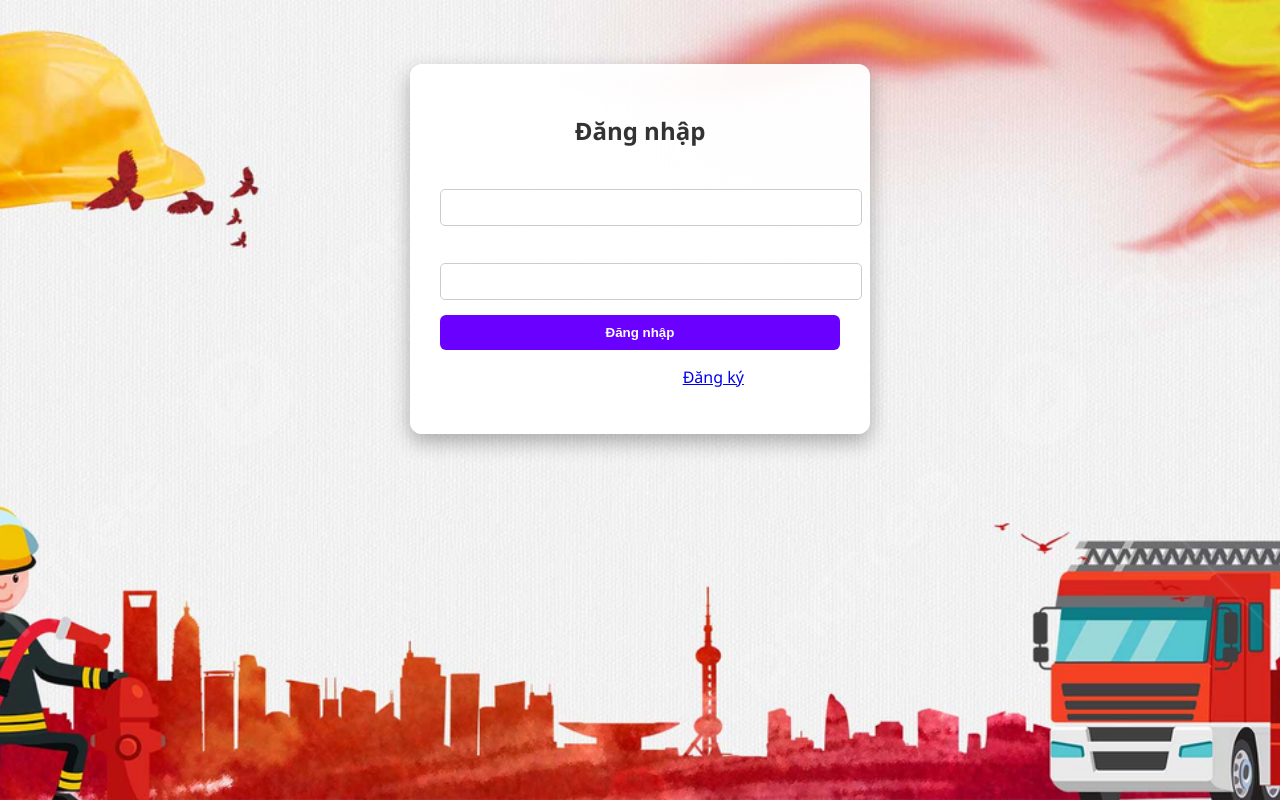
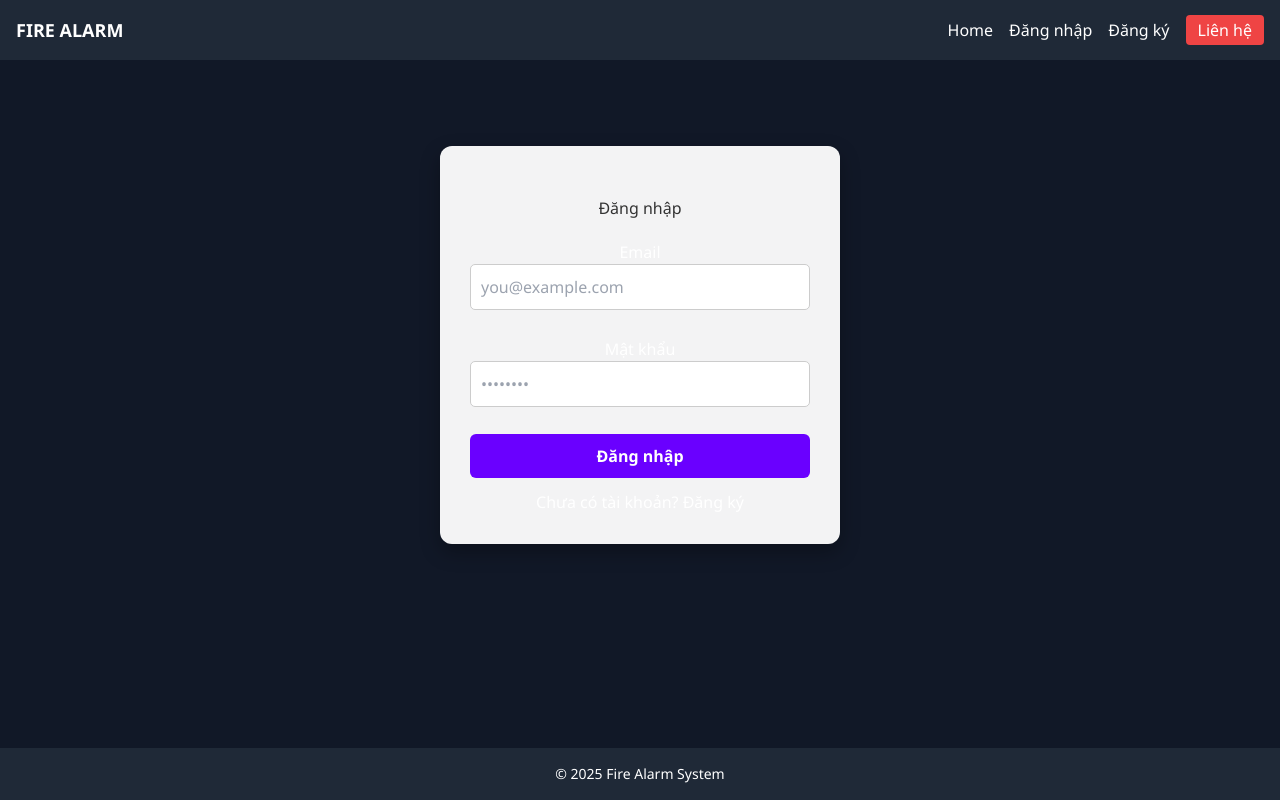
Before and after one commit to huy-893344/fire-alarm-flask, a Flask app: page /login in a window 1280 px wide. Run offline with Flask 3, Linux system fonts and the light colour scheme.

Commit message:
Update login.html

```diff
--- a/templates/login.html
+++ b/templates/login.html
@@ -1,35 +1,41 @@
-<!DOCTYPE html>
-<html lang="vi">
-<head>
-  <meta charset="UTF-8">
-  <meta name="viewport" content="width=device-width, initial-scale=1">
-  <title>Đăng nhập | Tủ trung tâm báo cháy</title>
-  <link rel="stylesheet" href="{{ url_for('static', filename='css/styles.css') }}">
-</head>
-<body class="login-page flex items-center justify-center min-h-screen bg-gray-100">
-  <div class="login-container bg-white p-6 rounded-lg shadow-lg w-full max-w-sm">
-    <h2 class="text-2xl font-semibold text-center mb-6">Đăng nhập</h2>
+{% extends "base.html" %}
+{% block title %}Đăng nhập | Fire Alarm{% endblock %}
+
+{% block body %}
+  <div class="login-page">
+    <div class="login-container shadow-lg">
+      <h2 class="text-center mb-4">Đăng nhập</h2>
       <form method="POST" action="{{ url_for('login') }}">
-      <div class="mb-4">
-        <label for="email" class="block text-sm font-medium mb-1">Email:</label>
-        <input id="email" type="email" name="email" required class="w-full px-3 py-2 border rounded focus:outline-none focus:ring-2 focus:ring-blue-500" />
+        <div class="mb-3">
+          <label for="email" class="form-label">Email</label>
+          <input
+            id="email"
+            type="email"
+            name="email"
+            class="form-control"
+            placeholder="you@example.com"
+            required
+          >
         </div>
-
-      <div class="mb-4">
-        <label for="password" class="block text-sm font-medium mb-1">Mật khẩu:</label>
-        <input id="password" type="password" name="password" required class="w-full px-3 py-2 border rounded focus:outline-none focus:ring-2 focus:ring-blue-500" />
+        <div class="mb-3">
+          <label for="password" class="form-label">Mật khẩu</label>
+          <input
+            id="password"
+            type="password"
+            name="password"
+            class="form-control"
+            placeholder="••••••••"
+            required
+          >
         </div>
-
         {% if error %}
-        <p class="text-red-600 text-sm mb-4">{{ error }}</p>
+          <div class="alert alert-danger">{{ error }}</div>
         {% endif %}
-
-      <button type="submit" class="w-full bg-blue-600 text-white py-2 rounded hover:bg-blue-700 transition">Đăng nhập</button>
+        <button type="submit" class="btn btn-primary w-100">Đăng nhập</button>
       </form>
-
-    <p class="mt-4 text-center text-sm">
-      Chưa có tài khoản? <a href="{{ url_for('register') }}" class="text-blue-600 hover:underline">Đăng ký</a>
+      <p class="text-center mt-3">
+        Chưa có tài khoản? <a href="{{ url_for('register') }}" class="link-primary">Đăng ký</a>
       </p>
     </div>
-</body>
-</html>
+  </div>
+{% endblock %}
```
Lines whose indentation alone changed are shown as unchanged.
